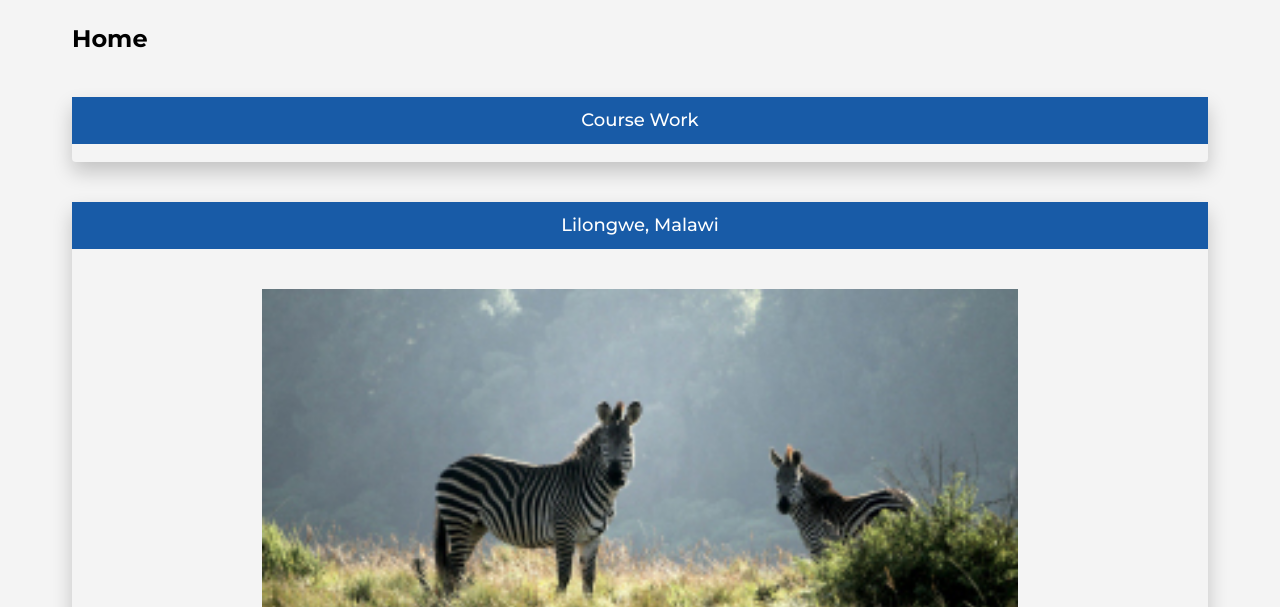
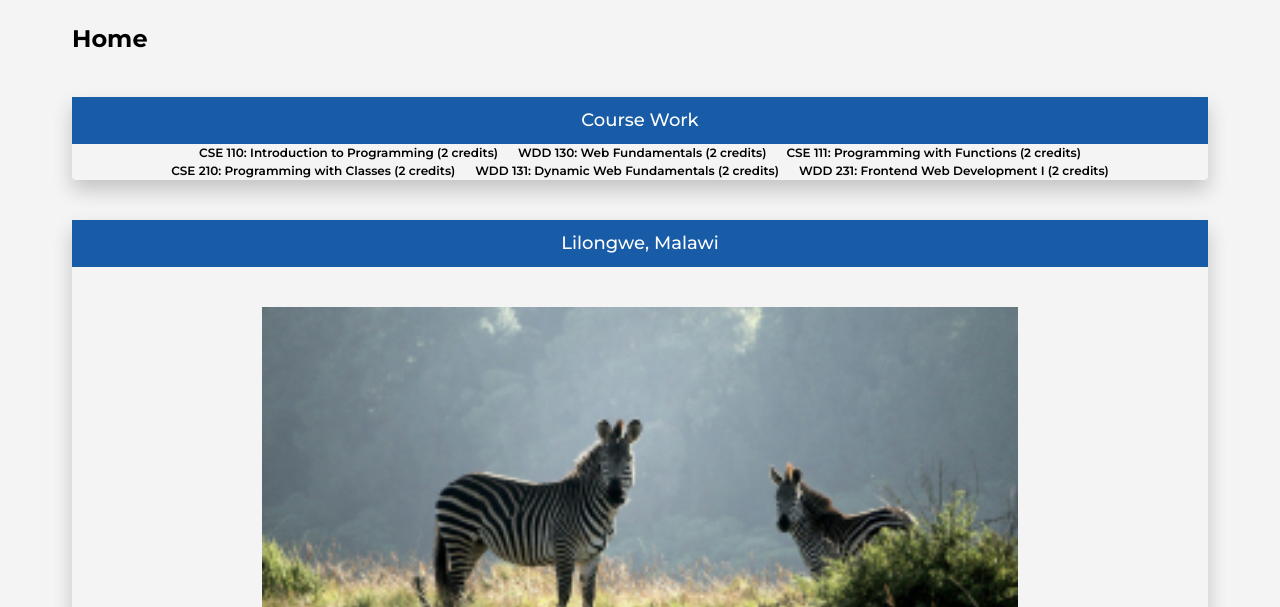
Before and after one commit to MichaelKazembe/wdd231, a website: page index.html in a window 1280 px wide. Shown: the part 193-800 px from the top of the page. Drawn offline with Linux system fonts and the light colour scheme.

Commit message:
Adds dynamic course list rendering and minor HTML cleanup
Introduces a script to dynamically populate a course list on page load using predefined course data. Simplifies HTML by reformatting a font link for consistency. Enhances maintainability and user experience.

```diff
--- a/scripts/course.js
+++ b/scripts/course.js
@@ -0,0 +1,96 @@
+const courses = [
+    {
+        subject: 'CSE',
+        number: 110,
+        title: 'Introduction to Programming',
+        credits: 2,
+        certificate: 'Web and Computer Programming',
+        description: 'This course will introduce students to programming. It will introduce the building blocks of programming languages (variables, decisions, calculations, loops, array, and input/output) and use them to solve problems.',
+        technology: [
+            'Python'
+        ],
+        completed: false
+    },
+    {
+        subject: 'WDD',
+        number: 130,
+        title: 'Web Fundamentals',
+        credits: 2,
+        certificate: 'Web and Computer Programming',
+        description: 'This course introduces students to the World Wide Web and to careers in web site design and development. The course is hands on with students actually participating in simple web designs and programming. It is anticipated that students who complete this course will understand the fields of web design and development and will have a good idea if they want to pursue this degree as a major.',
+        technology: [
+            'HTML',
+            'CSS'
+        ],
+        completed: false
+    },
+    {
+        subject: 'CSE',
+        number: 111,
+        title: 'Programming with Functions',
+        credits: 2,
+        certificate: 'Web and Computer Programming',
+        description: 'CSE 111 students become more organized, efficient, and powerful computer programmers by learning to research and call functions written by others; to write, call , debug, and test their own functions; and to handle errors within functions. CSE 111 students write programs with functions to solve problems in many disciplines, including business, physical science, human performance, and humanities.',
+        technology: [
+            'Python'
+        ],
+        completed: false
+    },
+    {
+        subject: 'CSE',
+        number: 210,
+        title: 'Programming with Classes',
+        credits: 2,
+        certificate: 'Web and Computer Programming',
+        description: 'This course will introduce the notion of classes and objects. It will present encapsulation at a conceptual level. It will also work with inheritance and polymorphism.',
+        technology: [
+            'C#'
+        ],
+        completed: false
+    },
+    {
+        subject: 'WDD',
+        number: 131,
+        title: 'Dynamic Web Fundamentals',
+        credits: 2,
+        certificate: 'Web and Computer Programming',
+        description: 'This course builds on prior experience in Web Fundamentals and programming. Students will learn to create dynamic websites that use JavaScript to respond to events, update content, and create responsive user experiences.',
+        technology: [
+            'HTML',
+            'CSS',
+            'JavaScript'
+        ],
+        completed: false
+    },
+    {
+        subject: 'WDD',
+        number: 231,
+        title: 'Frontend Web Development I',
+        credits: 2,
+        certificate: 'Web and Computer Programming',
+        description: 'This course builds on prior experience with Dynamic Web Fundamentals and programming. Students will focus on user experience, accessibility, compliance, performance optimization, and basic API usage.',
+        technology: [
+            'HTML',
+            'CSS',
+            'JavaScript'
+        ],
+        completed: false
+    }
+]
+
+
+
+// Dynamically add courses to the Course Work section
+document.addEventListener('DOMContentLoaded', () => {
+    const courseList = document.querySelector('.section-courseWork ul');
+    if (courseList) {
+        courseList.innerHTML = ''; // Clear any existing <li>
+        courses.forEach(course => {
+            const li = document.createElement('li');
+            li.textContent = `${course.subject} ${course.number}: ${course.title} (${course.credits} credits)`;
+            courseList.appendChild(li);
+        });
+    }
+});
+
+// ...existing code...
```
Also changed, not shown: index.html (+1 -4 lines).
